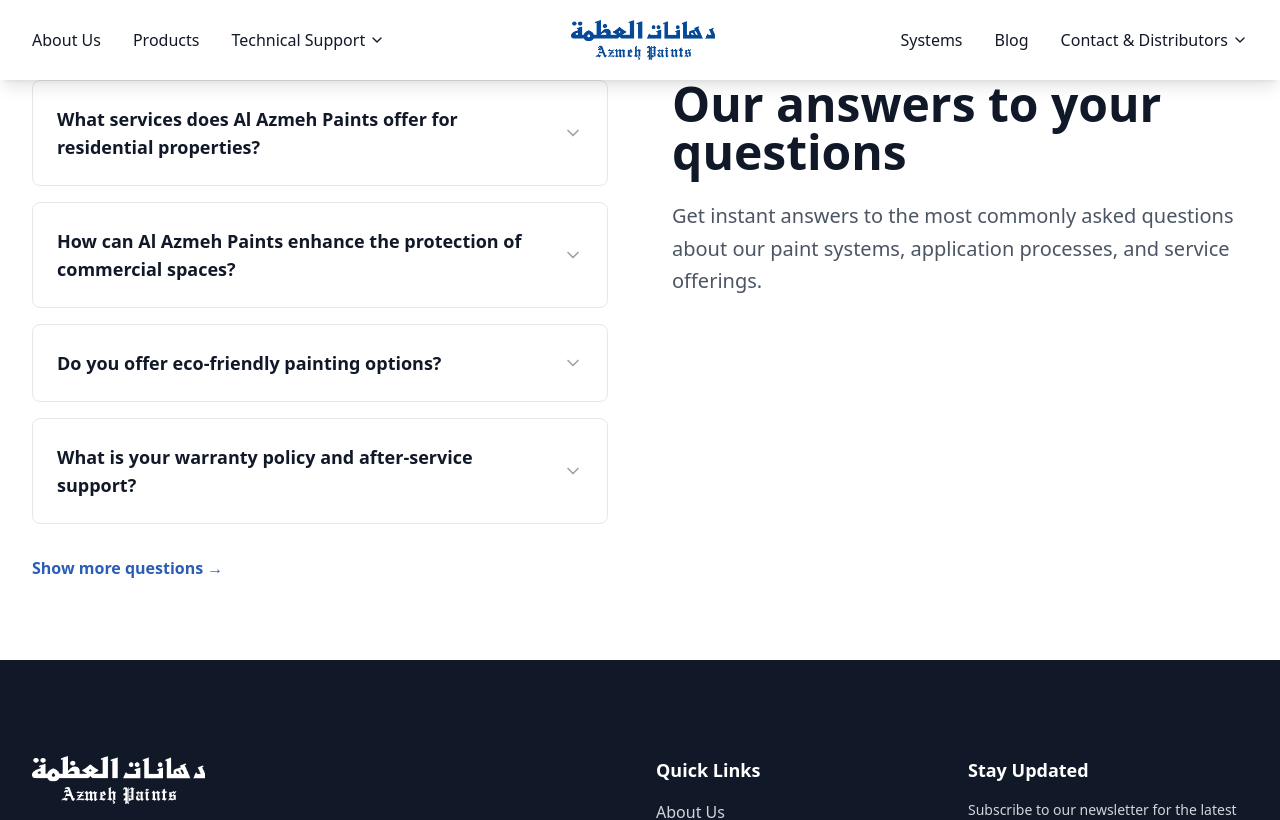
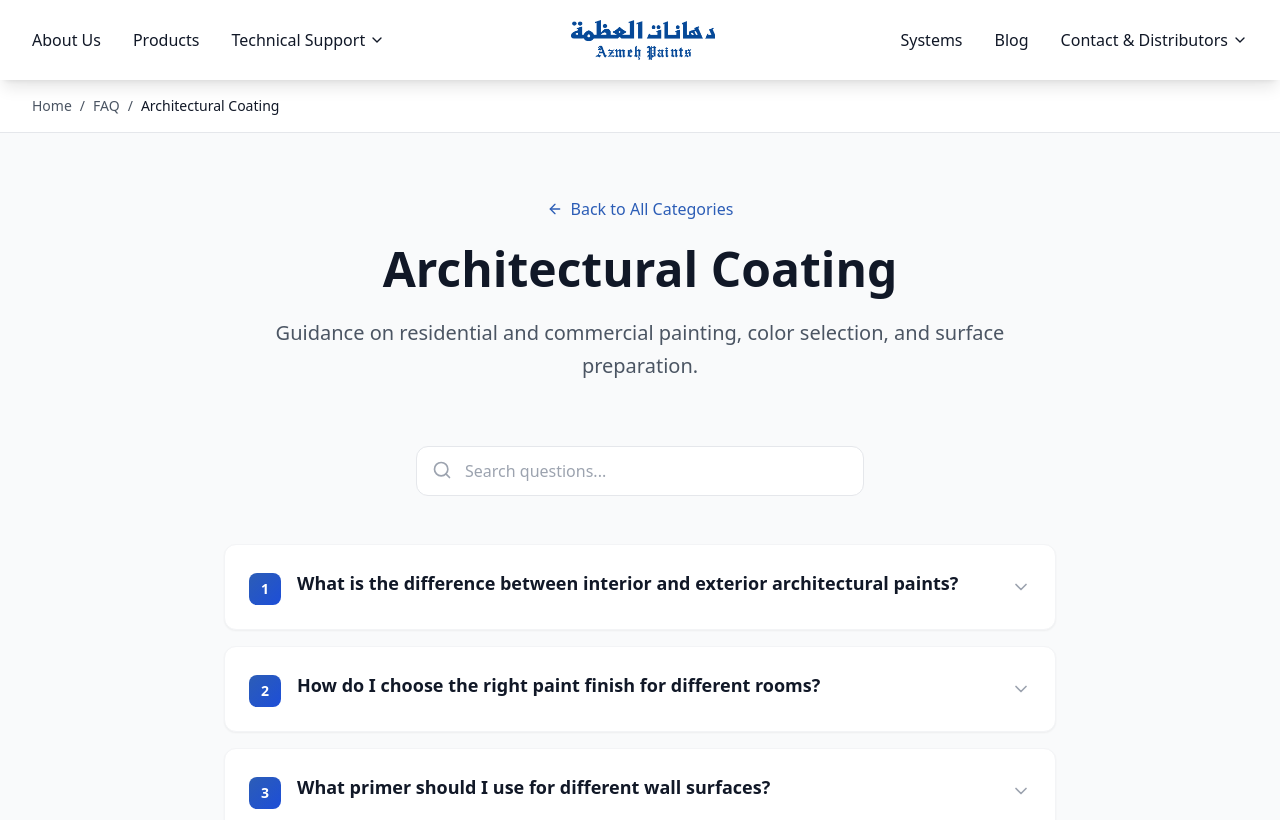
Before and after one commit to AzmehAh/azmeh-web, a React (Vite) app: page /faq/architectural in a window 1280 px wide. Shown: the top 820 px of the page. Built offline with nearby package versions, Linux system fonts and the light colour scheme.

Commit message:
Updated FAQ.tsx

```diff
--- a/src/components/FAQ.tsx
+++ b/src/components/FAQ.tsx
@@ -1,85 +1,238 @@
 import React, { useState } from 'react';
-import { ChevronDown, ChevronUp } from 'lucide-react';
+import { useParams, Link } from 'react-router-dom';
+import { motion, AnimatePresence } from 'framer-motion';
+import { ChevronDown, ChevronUp, ArrowLeft, Search, HelpCircle, CheckCircle } from 'lucide-react';
+import { faqCategories, FAQItem } from '../data/faqData';
 
 const FAQ = () => {
-  const [openItem, setOpenItem] = useState<number | null>(null);
+  const { category } = useParams<{ category?: string }>();
+  const [openItem, setOpenItem] = useState<string | null>(null);
+  const [searchTerm, setSearchTerm] = useState('');
 
-  const faqItems = [
-    {
-      question: 'What services does Al Azmeh Paints offer for residential properties?',
-      answer: 'Al Azmeh Paints specializes in a wide range of residential services, including precision interior painting, exterior facade restoration, color consultation and design, and custom finishes. We bring expertise and creativity to transform your home into a personalized masterpiece.'
-    },
-    {
-      question: 'How can Al Azmeh Paints enhance the protection of commercial spaces?',
-      answer: 'We offer comprehensive commercial painting solutions including industrial coatings, protective finishes for high-traffic areas, specialized floor coatings, and maintenance programs designed to protect and enhance your business environment while minimizing downtime.'
-    },
-    {
-      question: 'Do you offer eco-friendly painting options?',
-      answer: 'Yes, we are committed to environmental responsibility. Our eco-friendly paint options include low-VOC and zero-VOC formulations, sustainable painting practices, and environmentally conscious disposal methods to ensure healthier indoor air quality for you and your family.'
-    },
-    {
-      question: 'What is your warranty policy and after-service support?',
-      answer: 'We stand behind our work with comprehensive warranties on both materials and workmanship. Our after-service support includes regular maintenance consultations, touch-up services, and technical support to ensure your painted surfaces maintain their beauty and protection for years to come.'
-    }
-  ];
+  // Get the current category data
+  const currentCategory = category
+    ? faqCategories.find(cat => cat.id === category)
+    : null;
 
-  const toggleItem = (index: number) => {
-    setOpenItem(openItem === index ? null : index);
+  // If no category is specified, show category selection
+  if (!category) {
+    return (
+      <div className="min-h-screen bg-gray-50 pt-20">
+        <div className="max-w-7xl mx-auto px-4 sm:px-6 lg:px-8 py-16">
+          <div className="text-center mb-16">
+            <h1 className="text-5xl md:text-6xl font-bold text-gray-900 mb-6">
+              Frequently Asked Questions
+            </h1>
+            <p className="text-xl text-gray-600 max-w-3xl mx-auto leading-relaxed">
+              Find answers to common questions about our paint systems, application techniques, and technical specifications.
+            </p>
+          </div>
+
+          <div className="grid md:grid-cols-2 gap-8 max-w-4xl mx-auto">
+            {faqCategories.map((cat) => (
+              <Link
+                key={cat.id}
+                to={`/faq/${cat.id}`}
+                className="group bg-white rounded-2xl shadow-lg hover:shadow-xl transition-all duration-300 overflow-hidden"
+              >
+                <div className="p-8">
+                  <div className="flex items-center mb-4">
+                    <div className="w-12 h-12 bg-gradient-to-br from-[#2C5DB6] to-blue-700 rounded-xl flex items-center justify-center mr-4">
+                      <HelpCircle className="w-6 h-6 text-white" />
+                    </div>
+                    <h3 className="text-2xl font-bold text-gray-900 group-hover:text-[#2C5DB6] transition-colors">
+                      {cat.title}
+                    </h3>
+                  </div>
+                  <p className="text-gray-600 leading-relaxed mb-6">
+                    {cat.description}
+                  </p>
+                  <div className="flex items-center text-[#2C5DB6] font-semibold group-hover:translate-x-2 transition-transform">
+                    <span>View Questions</span>
+                    <ChevronDown className="w-4 h-4 ml-2 rotate-[-90deg]" />
+                  </div>
+                  <div className="mt-4 text-sm text-gray-500">
+                    {cat.data.length} questions available
+                  </div>
+                </div>
+              </Link>
+            ))}
+          </div>
+        </div>
+      </div>
+    );
+  }
+
+  // Filter FAQs based on search
+  const filteredFAQs = currentCategory
+    ? currentCategory.data.filter(faq =>
+        faq.question.toLowerCase().includes(searchTerm.toLowerCase()) ||
+        faq.answer.toLowerCase().includes(searchTerm.toLowerCase())
+      )
+    : [];
+
+  const toggleItem = (id: string) => {
+    setOpenItem(openItem === id ? null : id);
   };
 
+  if (!currentCategory) {
+    return (
+      <div className="min-h-screen bg-gray-50 pt-20 flex items-center justify-center">
+        <div className="text-center">
+          <h1 className="text-2xl font-bold text-gray-900 mb-4">Category Not Found</h1>
+          <p className="text-gray-600 mb-8">The FAQ category you're looking for doesn't exist.</p>
+          <Link to="/faq" className="bg-[#2C5DB6] text-white px-6 py-3 rounded-lg hover:bg-blue-700 transition-colors">
+            Back to FAQ Categories
+          </Link>
+        </div>
+      </div>
+    );
+  }
+
   return (
-    <section className="py-20 bg-white">
-      <div className="max-w-7xl mx-auto px-4 sm:px-6 lg:px-8">
-        <div className="grid grid-cols-1 lg:grid-cols-2 gap-16 items-start">
-          {/* Left Side - Questions */}
-          <div>
-            <div className="space-y-4">
-              {faqItems.map((item, index) => (
-                <div key={index} className="border border-gray-200 rounded-lg overflow-hidden">
-                  <button
-                    onClick={() => toggleItem(index)}
-                    className="w-full text-left p-6 hover:bg-gray-50 transition-colors duration-200 flex items-center justify-between"
-                  >
-                    <h3 className="text-lg font-semibold text-gray-900 pr-4">
+    <div className="min-h-screen bg-gray-50 pt-20">
+      {/* Breadcrumb */}
+      <div className="bg-white border-b border-gray-200">
+        <div className="max-w-7xl mx-auto px-4 sm:px-6 lg:px-8 py-4">
+          <div className="flex items-center text-sm text-gray-600">
+            <Link to="/" className="hover:text-[#2C5DB6] transition-colors">Home</Link>
+            <span className="mx-2">/</span>
+            <Link to="/faq" className="hover:text-[#2C5DB6] transition-colors">FAQ</Link>
+            <span className="mx-2">/</span>
+            <span className="text-gray-900">{currentCategory.title}</span>
+          </div>
+        </div>
+      </div>
+
+      <div className="max-w-4xl mx-auto px-4 sm:px-6 lg:px-8 py-16">
+        {/* Header */}
+        <div className="text-center mb-16">
+          <Link
+            to="/faq"
+            className="inline-flex items-center text-[#2C5DB6] hover:text-blue-700 font-medium mb-6 transition-colors"
+          >
+            <ArrowLeft className="w-4 h-4 mr-2" />
+            Back to All Categories
+          </Link>
+
+          <h1 className="text-4xl md:text-5xl font-bold text-gray-900 mb-6">
+            {currentCategory.title}
+          </h1>
+          <p className="text-xl text-gray-600 leading-relaxed">
+            {currentCategory.description}
+          </p>
+        </div>
+
+        {/* Search */}
+        <div className="mb-12">
+          <div className="relative max-w-md mx-auto">
+            <Search className="absolute left-4 top-3.5 w-5 h-5 text-gray-400" />
+            <input
+              type="text"
+              placeholder="Search questions..."
+              value={searchTerm}
+              onChange={(e) => setSearchTerm(e.target.value)}
+              className="w-full pl-12 pr-4 py-3 border border-gray-200 rounded-xl focus:outline-none focus:border-[#2C5DB6] focus:ring-2 focus:ring-[#2C5DB6]/20 transition-all"
+            />
+          </div>
+          {searchTerm && (
+            <p className="text-center text-gray-600 mt-4">
+              {filteredFAQs.length} result(s) found for "{searchTerm}"
+            </p>
+          )}
+        </div>
+
+        {/* FAQ Items */}
+        <div className="space-y-4">
+          {filteredFAQs.length === 0 ? (
+            <div className="text-center py-16">
+              <div className="text-gray-400 mb-4">
+                <Search className="w-16 h-16 mx-auto" />
+              </div>
+              <h3 className="text-xl font-semibold text-gray-900 mb-2">No questions found</h3>
+              <p className="text-gray-600">Try adjusting your search terms</p>
+            </div>
+          ) : (
+            filteredFAQs.map((item, index) => (
+              <motion.div
+                key={item.id}
+                initial={{ opacity: 0, y: 20 }}
+                animate={{ opacity: 1, y: 0 }}
+                transition={{ delay: index * 0.05 }}
+                className="bg-white rounded-xl shadow-sm hover:shadow-md transition-all duration-300 overflow-hidden border border-gray-100"
+              >
+                <button
+                  onClick={() => toggleItem(item.id)}
+                  className="w-full text-left p-6 hover:bg-gray-50 transition-colors duration-200 flex items-center justify-between group"
+                >
+                  <div className="flex items-start space-x-4 flex-1">
+                    <div className="flex-shrink-0 mt-1">
+                      <div className="w-8 h-8 bg-gradient-to-br from-[#2C5DB6] to-blue-700 rounded-lg flex items-center justify-center">
+                        <span className="text-white font-bold text-sm">{index + 1}</span>
+                      </div>
+                    </div>
+                    <h3 className="text-lg font-semibold text-gray-900 group-hover:text-[#2C5DB6] transition-colors leading-relaxed">
                       {item.question}
                     </h3>
-                    <div className="flex-shrink-0">
-                      {openItem === index ? (
-                        <ChevronUp className="w-5 h-5 text-[#2C5DB6]" />
-                      ) : (
-                        <ChevronDown className="w-5 h-5 text-gray-400" />
-                      )}
-                    </div>
-                  </button>
-                  {openItem === index && (
-                    <div className="px-6 pb-6">
-                      <p className="text-gray-600 leading-relaxed">
-                        {item.answer}
-                      </p>
-                    </div>
+                  </div>
+                  <div className="flex-shrink-0 ml-4">
+                    <motion.div
+                      animate={{ rotate: openItem === item.id ? 180 : 0 }}
+                      transition={{ duration: 0.3 }}
+                    >
+                      <ChevronDown className="w-5 h-5 text-gray-400 group-hover:text-[#2C5DB6] transition-colors" />
+                    </motion.div>
+                  </div>
+                </button>
+
+                <AnimatePresence>
+                  {openItem === item.id && (
+                    <motion.div
+                      initial={{ height: 0, opacity: 0 }}
+                      animate={{ height: 'auto', opacity: 1 }}
+                      exit={{ height: 0, opacity: 0 }}
+                      transition={{ duration: 0.3, ease: 'easeInOut' }}
+                      className="overflow-hidden"
+                    >
+                      <div className="px-6 pb-6">
+                        <div className="pl-12 pr-4">
+                          <div className="bg-blue-50 rounded-lg p-6 border-l-4 border-[#2C5DB6]">
+                            <div className="flex items-start space-x-3">
+                              <CheckCircle className="w-5 h-5 text-[#2C5DB6] mt-0.5 flex-shrink-0" />
+                              <p className="text-gray-700 leading-relaxed">
+                                {item.answer}
+                              </p>
+                            </div>
+                          </div>
+                        </div>
+                      </div>
+                    </motion.div>
                   )}
-                </div>
-              ))}
-            </div>
-            <div className="mt-8">
-              <button className="text-[#2C5DB6] font-semibold hover:underline transition-all duration-200">
-                Show more questions →
+                </AnimatePresence>
+              </motion.div>
+            ))
+          )}
+        </div>
+
+        {/* Contact Section */}
+        <div className="mt-16 text-center">
+          <div className="bg-gradient-to-r from-[#2C5DB6] to-blue-700 rounded-2xl p-8 text-white">
+            <h3 className="text-2xl font-bold mb-4">Still have questions?</h3>
+            <p className="text-blue-100 mb-6 max-w-2xl mx-auto">
+              Our technical experts are ready to help you with any specific questions about our products and applications.
+            </p>
+            <div className="flex flex-col sm:flex-row gap-4 justify-center">
+              <button className="bg-white text-[#2C5DB6] px-8 py-3 rounded-lg font-semibold hover:bg-gray-100 transition-colors">
+                Contact Technical Support
+              </button>
+              <button className="bg-white/20 text-white px-8 py-3 rounded-lg font-semibold hover:bg-white/30  transition-colors backdrop-blur-sm">
+                Schedule Consultation
               </button>
             </div>
           </div>
-
-          {/* Right Side - Title */}
-          <div>
-            <h2 className="text-4xl md:text-5xl font-bold text-gray-900 mb-6 leading-tight">
-              Our answers to your questions
-            </h2>
-            <p className="text-xl text-gray-600 leading-relaxed">
-              Get instant answers to the most commonly asked questions about our paint systems, application processes, and service offerings.
-            </p>
-          </div>
         </div>
       </div>
-    </section>
+    </div>
   );
 };
 
```
